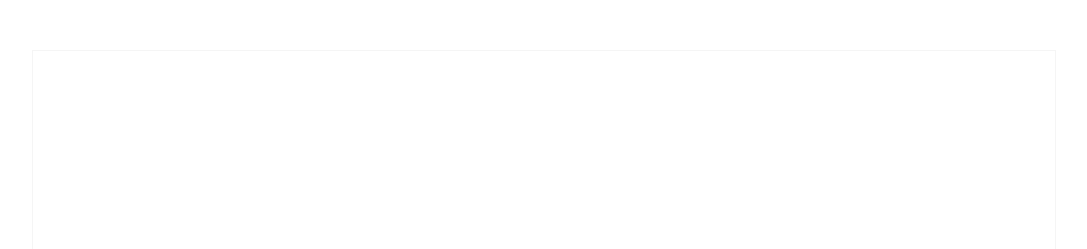
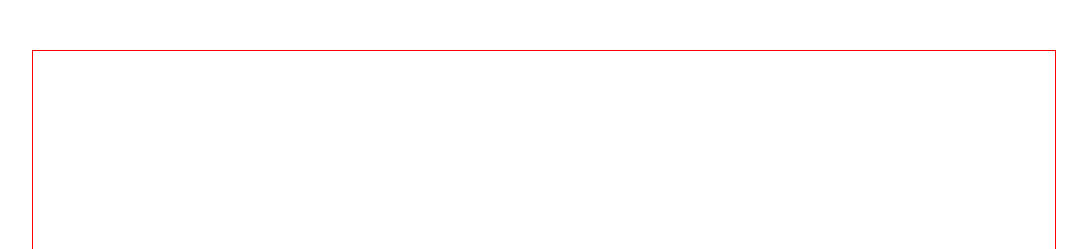
Before and after one commit to Z1042420083/Z1042420083.github.io, a plain HTML site: page token.html in a window 1280 px wide. Shown: the top 249 px of the page, without its empty margins (96-1183 px from the left). Drawn offline with Linux system fonts and the light colour scheme.

Commit message:
Add files via upload

```diff
--- a/token.html
+++ b/token.html
@@ -24,7 +24,7 @@
             width: 80%;
             margin: 50px auto;
             height: 200px;
-            border: 1px solid #F5F5F5;
+            border: 1px solid red;
             box-sizing: border-box;
         }
     </style>
```
